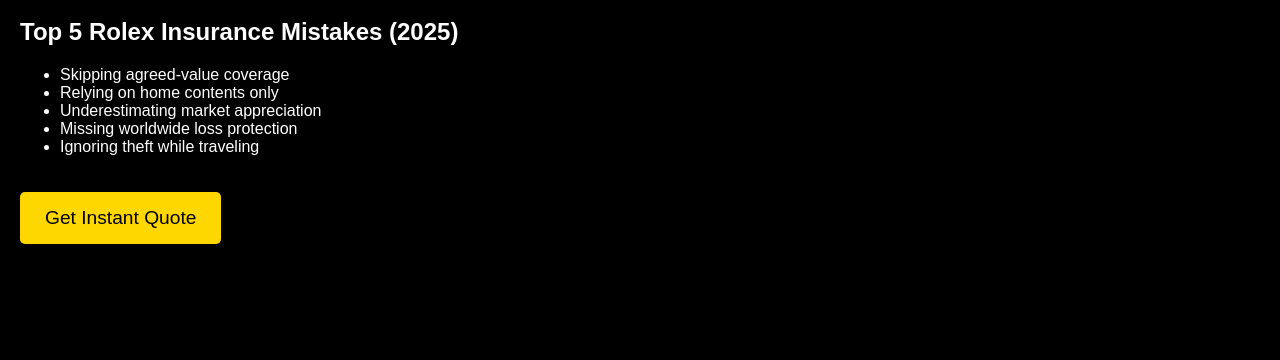
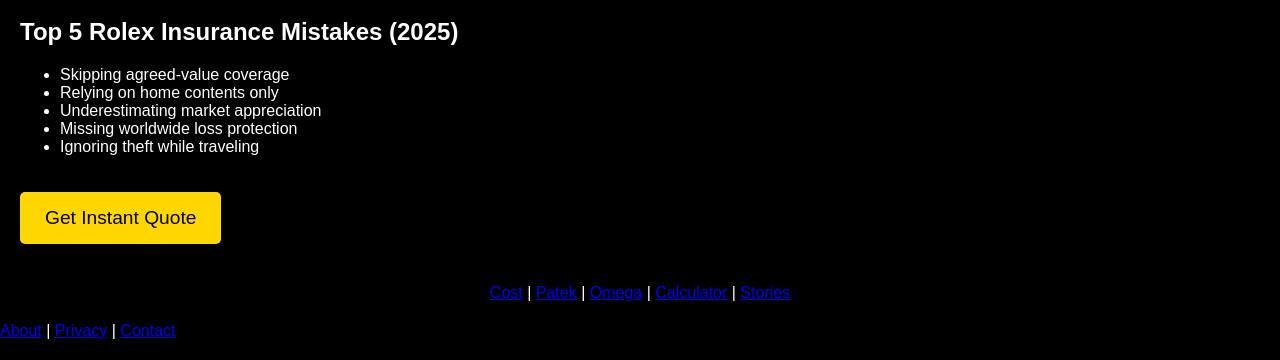
Before and after one commit to WIZOO1/luxwatchpro, a plain HTML site: page index.html in a window 1280 px wide. Shown: the part 440-800 px from the top of the page. Drawn offline with Linux system fonts and the light colour scheme.

Commit message:
Update index.html

```diff
--- a/index.html
+++ b/index.html
@@ -30,6 +30,24 @@
     </ul>
     <a class="btn" href="https://forms.gle/example">Get Instant Quote</a>
   </main>
+    </main>
+
+  <!-- NAVIGATION LINKS -->
+  <nav style="text-align:center;margin:20px 0;">
+    <a href="rolex-insurance-cost-2025.html">Cost</a> |
+    <a href="patek-insurance-overseas.html">Patek</a> |
+    <a href="omega-speedmaster-insurance.html">Omega</a> |
+    <a href="luxury-watch-insurance-calculator.html">Calculator</a> |
+    <a href="ap-theft-stories-insurance.html">Stories</a>
+  </nav>
+
+  <footer>
+    <a href="about.html">About</a> |
+    <a href="privacy.html">Privacy</a> |
+    <a href="contact.html">Contact</a>
+  </footer>
+</body>
+</html>
   <!-- AdSense Auto-ads (replace publisher ID) -->
   <script async src="https://pagead2.googlesyndication.com/pagead/js/adsbygoogle.js?client=ca-pub-XXXXXXXXXXXX"
      crossorigin="anonymous"></script>
```
